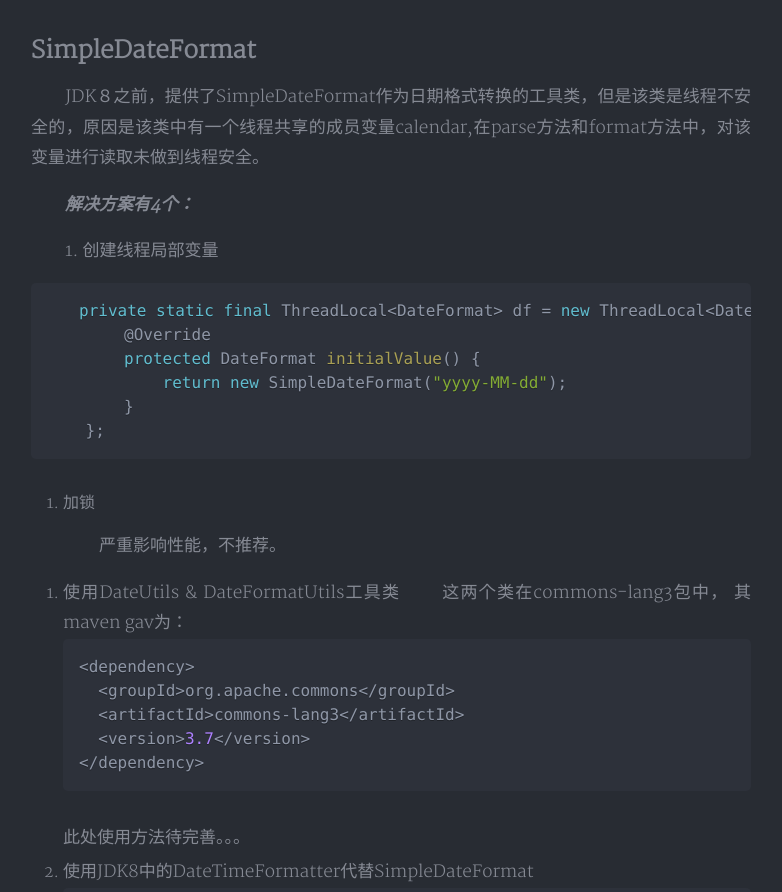
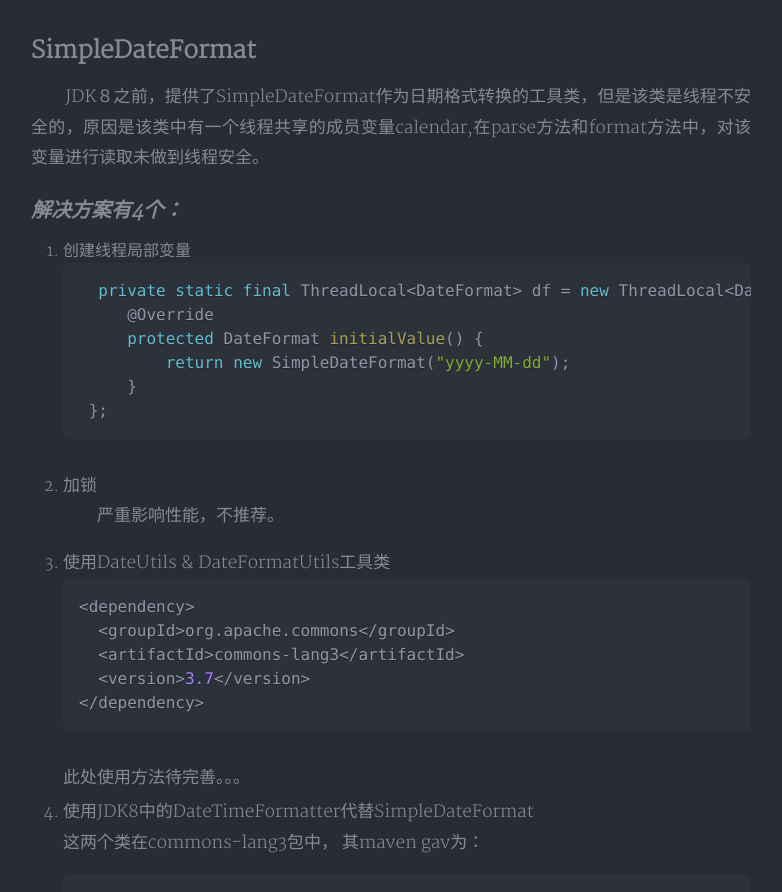
Before and after one commit to yeslsl/never-ever-ver-er-r.github.io, a Jekyll site: the page built from _posts/2019-06-26-JDK日期时间工具类.md, in a window 1280 px wide and 1400 px high, cut to the strip 464-1356 px from the top of the window. Shown: the whole strip, without its empty margins (249-1031 px from the left). Built offline with Jekyll 4.4.1, drawn with Linux system fonts in a browser that asks for light colours; nearby versions of some CDN libraries; a style sheet for code colours, icons or effects is not loaded; some of the changed lines change nothing that is shown.

Commit message:
格式调整完成

````diff
--- a/_posts/2019-06-26-JDK日期时间工具类.md
+++ b/_posts/2019-06-26-JDK日期时间工具类.md
@@ -11,23 +11,23 @@
 
 　　JDK８之前，提供了SimpleDateFormat作为日期格式转换的工具类，但是该类是线程不安全的，原因是该类中有一个线程共享的成员变量calendar,在parse方法和format方法中，对该变量进行读取未做到线程安全。
 
-　　_**解决方案有4个：**_
+### **_解决方案有4个：_**
 
-　　1. 创建线程局部变量
-```java
-　　private static final ThreadLocal<DateFormat> df = new ThreadLocal<DateFormat>() {
-        @Override
-        protected DateFormat initialValue() {
-            return new SimpleDateFormat("yyyy-MM-dd");
-        }
-    };
-```
+  1. 创建线程局部变量
+
+       ```java
+       private static final ThreadLocal<DateFormat> df = new ThreadLocal<DateFormat>() {
+          @Override
+          protected DateFormat initialValue() {
+              return new SimpleDateFormat("yyyy-MM-dd");
+          }
+      };
+       ```
   2. 加锁
 
-　　　　严重影响性能，不推荐。
+     　　严重影响性能，不推荐。
 
   3. 使用DateUtils & DateFormatUtils工具类
-     　　这两个类在commons-lang3包中， 其maven gav为：
 
      ```java
      <dependency>
@@ -41,6 +41,8 @@
 
   4. 使用JDK8中的DateTimeFormatter代替SimpleDateFormat
 
+     这两个类在commons-lang3包中， 其maven gav为：
+
      ```java
      DateTimeFormatter formatter = DateTimeFormatter.ofPattern("yyyy-MM-dd");
      LocalDate date = LocalDate.parse("2017-06-17", formatter);
````
